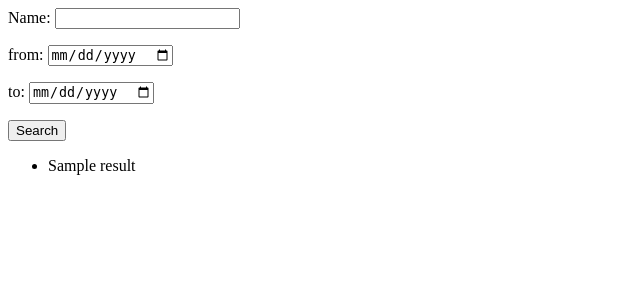
After one commit to Nick-Mokrytsyi/project, a Django app: template expenses/templates/expenses/search.html in a window 1280 px wide. The commit adds this page. Shown: the top 300 px of the page, without its empty margins (0-640 px from the left). Run offline with Django 4.2, Linux system fonts and the light colour scheme; tables that the repository leaves empty hold one stand-in row (values such as "Sample post"); the template is opened without the code that fills it: values that come from a table or form of the project are taken from there, most other values are stand-ins (such as "Sample title", 1, 10 or a date in 2020).

Commit message:
all other changes, they are not important

```diff
--- a/expenses/templates/expenses/expense_list.html
+++ b/expenses/templates/expenses/expense_list.html
@@ -3,6 +3,8 @@
 {% block content %}
 
 <a href="{% url 'expenses:expense-create' %}">add</a>
+<br>
+
 
 <form method="get" action="">
   {{form.as_p}}
--- /dev/null
+++ b/expenses/templates/expenses/search.html
@@ -0,0 +1,11 @@
+<form method="get">
+  {{ form.as_p }}
+  <button type="submit">Search</button>
+</form>
+{% if results %}
+  <ul>
+  {% for result in results %}
+    <li>{{ result }}</li>
+  {% endfor %}
+  </ul>
+{% endif %}
--- a/expenses/urls.py
+++ b/expenses/urls.py
@@ -50,4 +50,6 @@ urlpatterns = [
             template_name='generic_delete.html'
          ),
          name='category-delete'),
+
+
 ]
--- a/expenses/views.py
+++ b/expenses/views.py
@@ -28,7 +28,7 @@ class ExpenseListView(ListView):
                 from_datetime = datetime.combine(from_date, datetime.min.time())
                 queryset = queryset.filter(date__gte=from_datetime)
             if to_date:
-                to_datetime = datetime.combine(to_date, datetime.min.time())
+                to_datetime = datetime.combine(to_date, datetime.max.time())
                 queryset = queryset.filter(date__lte=to_datetime)
 
         return super().get_context_data(
--- a/project/urls.py
+++ b/project/urls.py
@@ -11,4 +11,5 @@ urlpatterns = [
          include(('expenses.urls', 'expenses'), namespace='expenses')),
 
     path('add_data/', add_data_to_database, name='add_data'),
+
 ]
```
Also changed, not shown: project/templates/base.html (line endings or trailing spaces).
